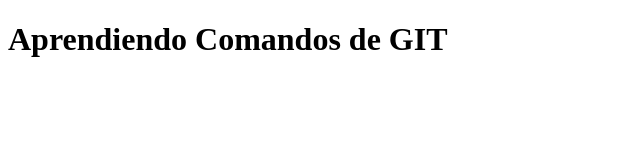
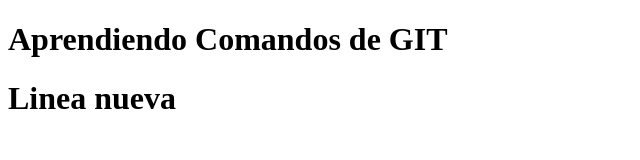
Before and after one commit to esantos2019254/PruebaIN6CM, a plain HTML site: page index.html in a window 1280 px wide. Shown: the whole page, without its empty margins (0-640 px from the left). Drawn offline with Linux system fonts and the light colour scheme.

Commit message:
Se agrego otro H1

```diff
--- a/index.html
+++ b/index.html
@@ -7,5 +7,6 @@
 </head>
 <body>
     <H1>Aprendiendo Comandos de GIT</H1>
+    <H1>Linea nueva</H1>
 </body>
 </html>
```
